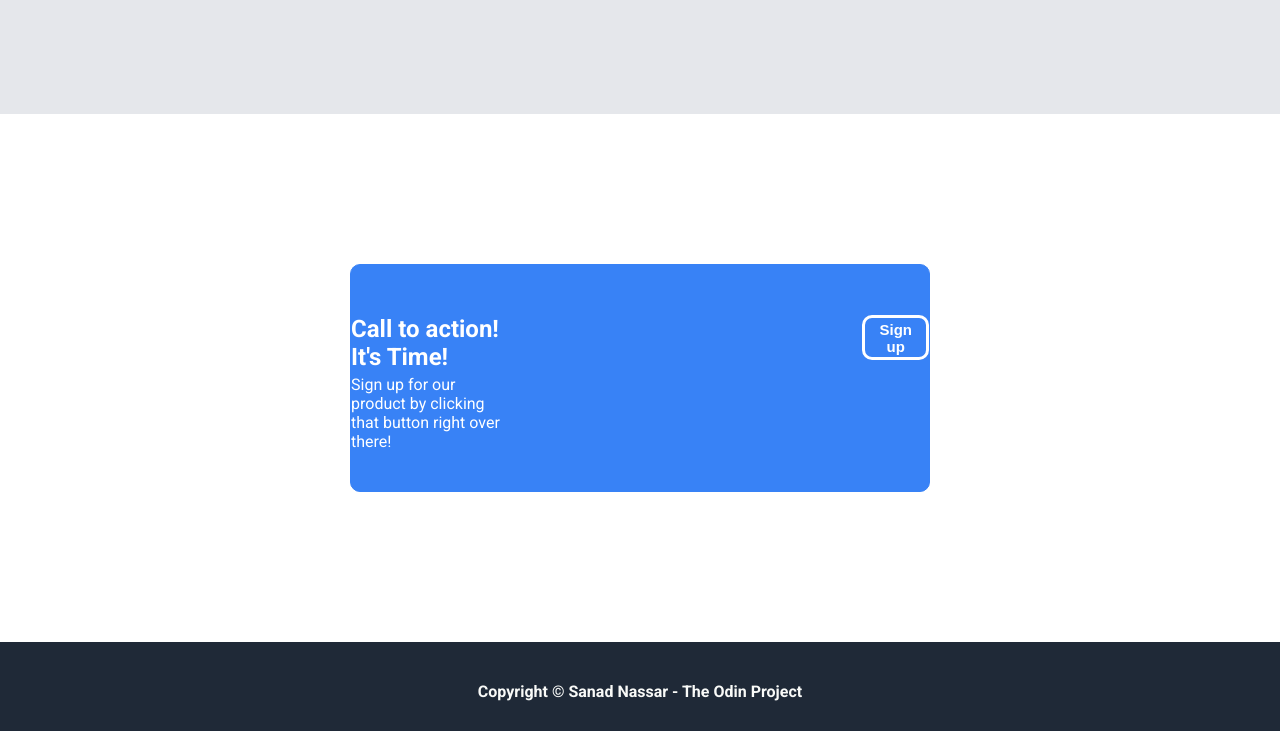
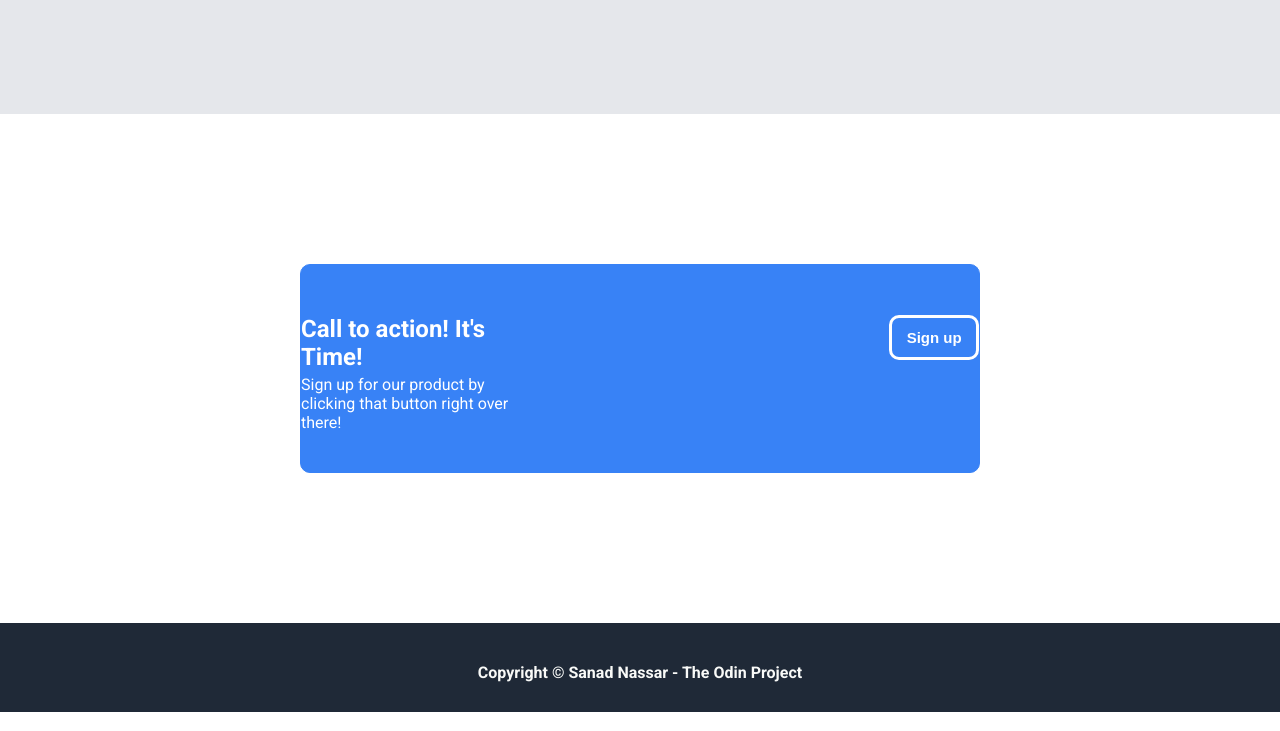
Before and after one commit to sanadnassar/odin-LandingPage, a plain HTML site: page index.html in a window 1280 px wide. Shown: the part 1283-2014 px from the top of the page. Drawn offline with Linux system fonts and the light colour scheme.

Commit message:
Fixed margin sizes of .lower to fit github page
Better website formatting

```diff
--- a/style.css
+++ b/style.css
@@ -148,7 +148,7 @@ ul {
     background-color: #3882F6;
     justify-content: center;
     gap: 350px;
-    margin: 150px 350px;
+    margin: 150px 300px;
     border: 1px solid #3882F6;
     border-radius: 10px;
     color: white;
```
